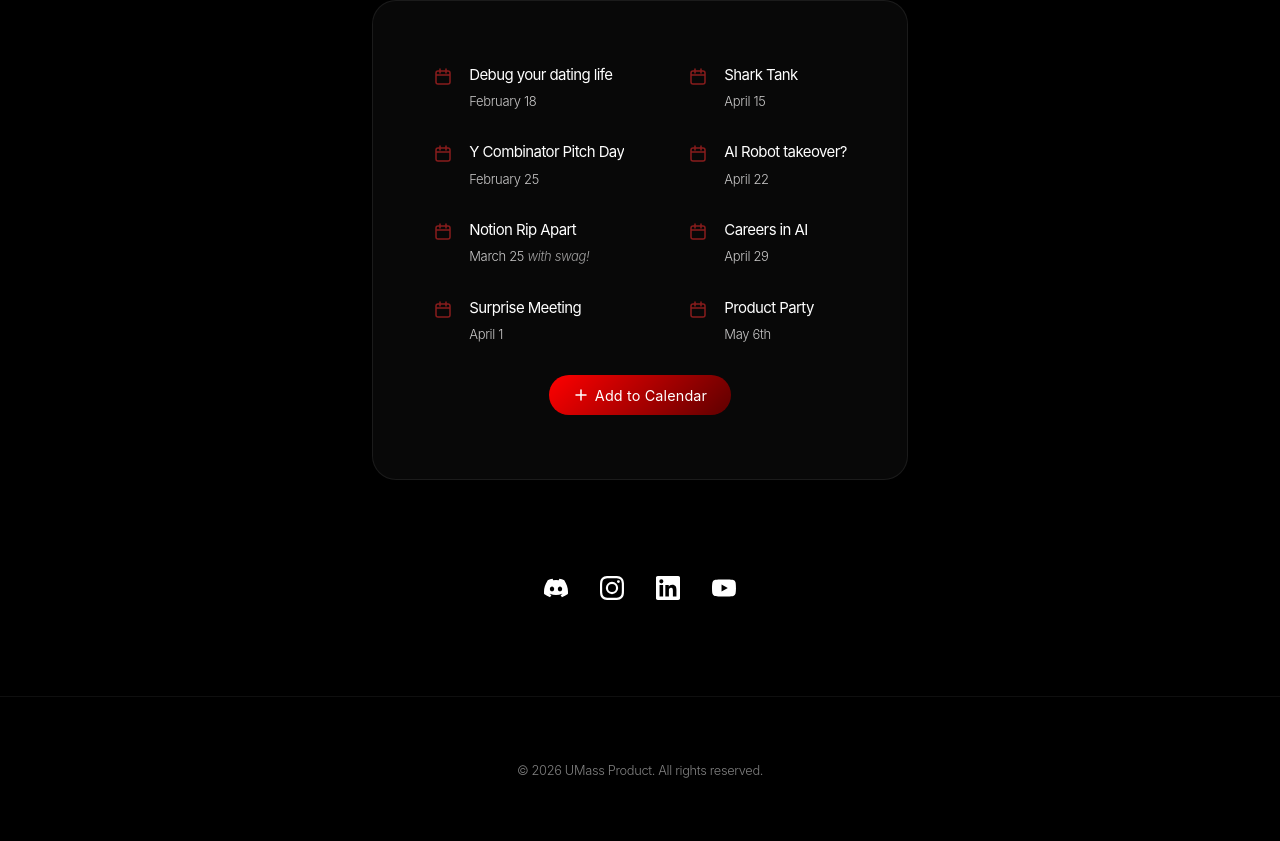
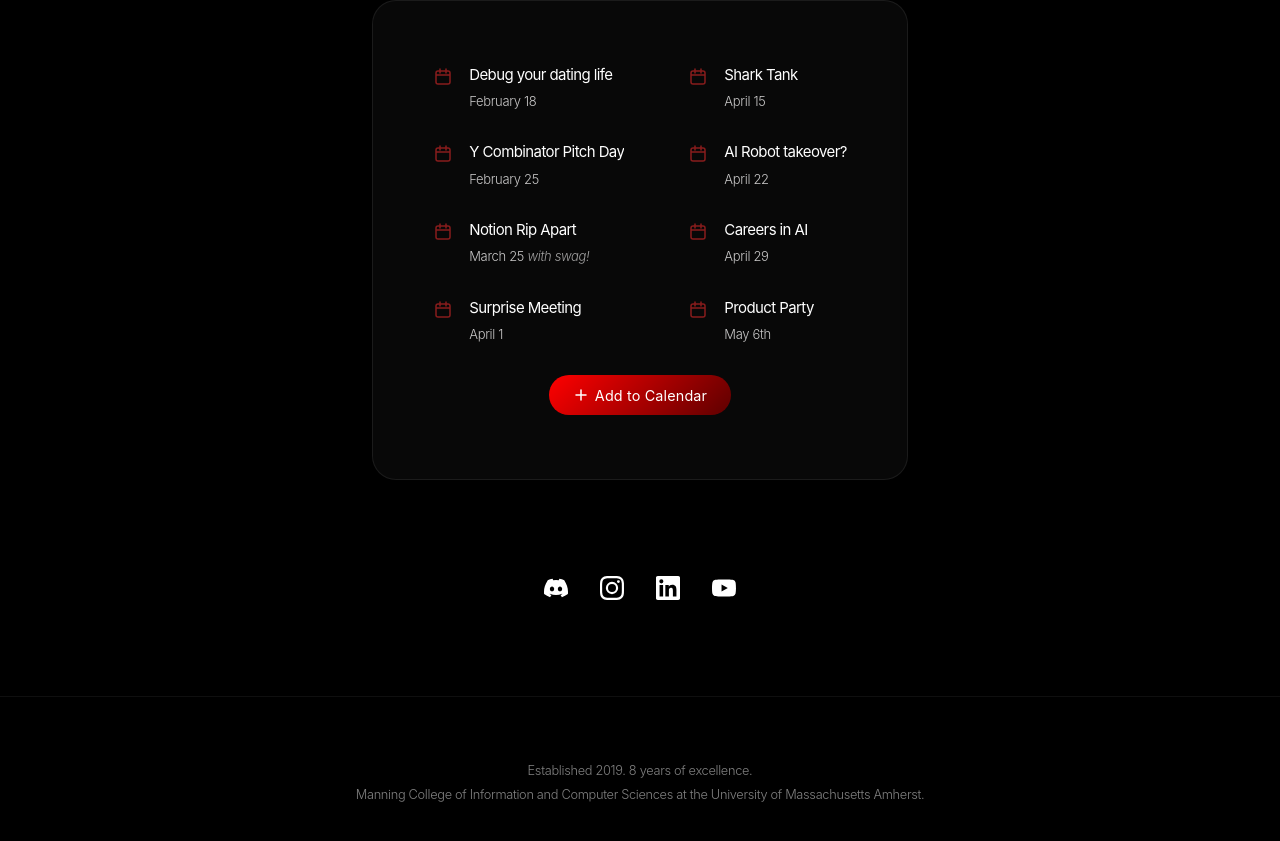
Before and after one commit to umassproduct/umassproduct.github.io, a React (Vite) app: page / in a window 1280 px wide. Shown: the part 1531-2372 px from the top of the page. Built offline with nearby package versions, Linux system fonts and the light colour scheme.

Commit message:
correcting footer

```diff
--- a/src/components/Footer/Footer.jsx
+++ b/src/components/Footer/Footer.jsx
@@ -14,9 +14,10 @@
             <SocialLinks />
           </div>
         )}
-        <p className="footer__copy">
-          &copy; {new Date().getFullYear()} UMass Product. All rights reserved.
-        </p>
+        <div style={{ display: 'flex', flexDirection: 'column', gap: '4px', alignItems: 'center' }}>
+          <p className="footer__copy">Established 2019. 8 years of excellence.</p>
+          <p className="footer__copy">Manning College of Information and Computer Sciences at the University of Massachusetts Amherst.</p>
+        </div>
       </div>
     </footer>
   )
```
